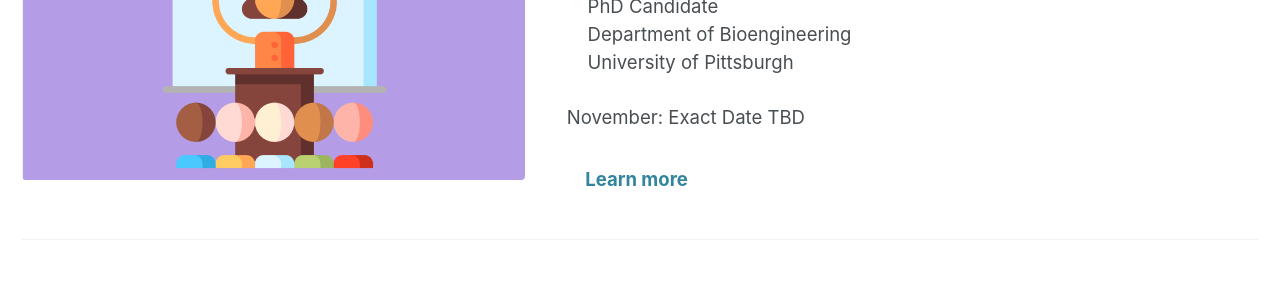
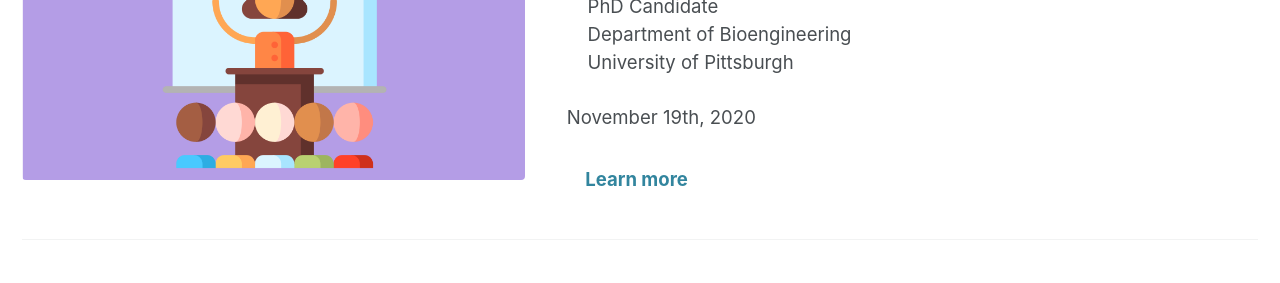
Before and after one commit to gsoc-stemsoc/gsoc-stemsoc.github.io, a Jekyll site: the page built from _pages/lectures.md, in a window 1280 px wide and 900 px high, scrolled down 439 px. Shown: the part 154-437 px from the top of the window. Built offline with Jekyll 4.4.1, drawn with Linux system fonts in a browser that asks for light colours; cached includes are drawn as plain includes; nearby versions of some CDN libraries.

Commit message:
Updated date for Jorge talk.

```diff
--- a/_pages/lectures.md
+++ b/_pages/lectures.md
@@ -15,7 +15,7 @@ Lecture3_JorgeJiminez:
   - image_path: /assets/img/lectures/L3_TOC.png
     alt: "Lecture3_JorgeJiminez"
     title: "Teaching Societal Impact in the STEM Classroom"
-    excerpt: "Jorge Jiminez<br>&nbsp;&nbsp;&nbsp;&nbsp;PhD Candidate<br>&nbsp;&nbsp;&nbsp;&nbsp;Department of Bioengineering<br>&nbsp;&nbsp;&nbsp;&nbsp;University of Pittsburgh<br><br>November: Exact Date TBD"
+    excerpt: "Jorge Jiminez<br>&nbsp;&nbsp;&nbsp;&nbsp;PhD Candidate<br>&nbsp;&nbsp;&nbsp;&nbsp;Department of Bioengineering<br>&nbsp;&nbsp;&nbsp;&nbsp;University of Pittsburgh<br><br>November 19th, 2020"
     url: "/posts/2JorgeTalk/"
 Lecture2_KimGarrett:
   - image_path: /assets/img/lectures/L2_TOC.png
```
